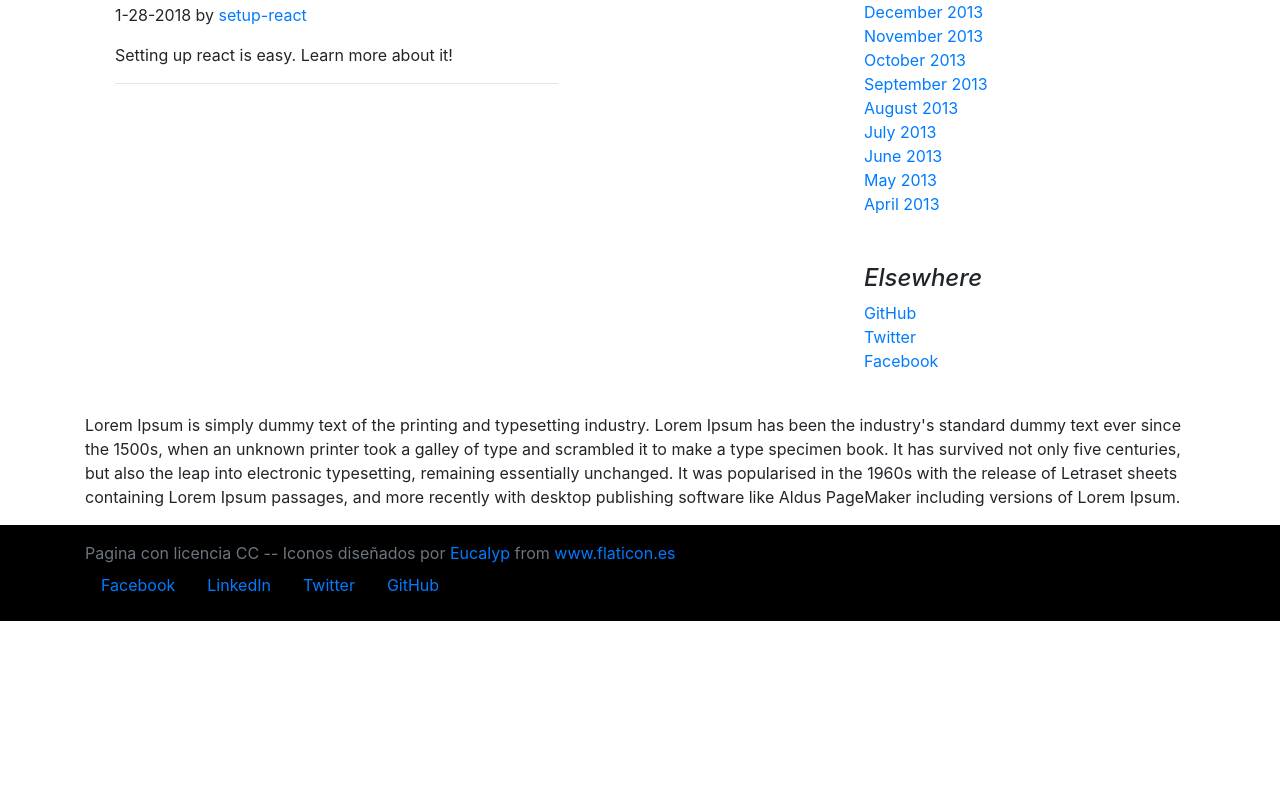
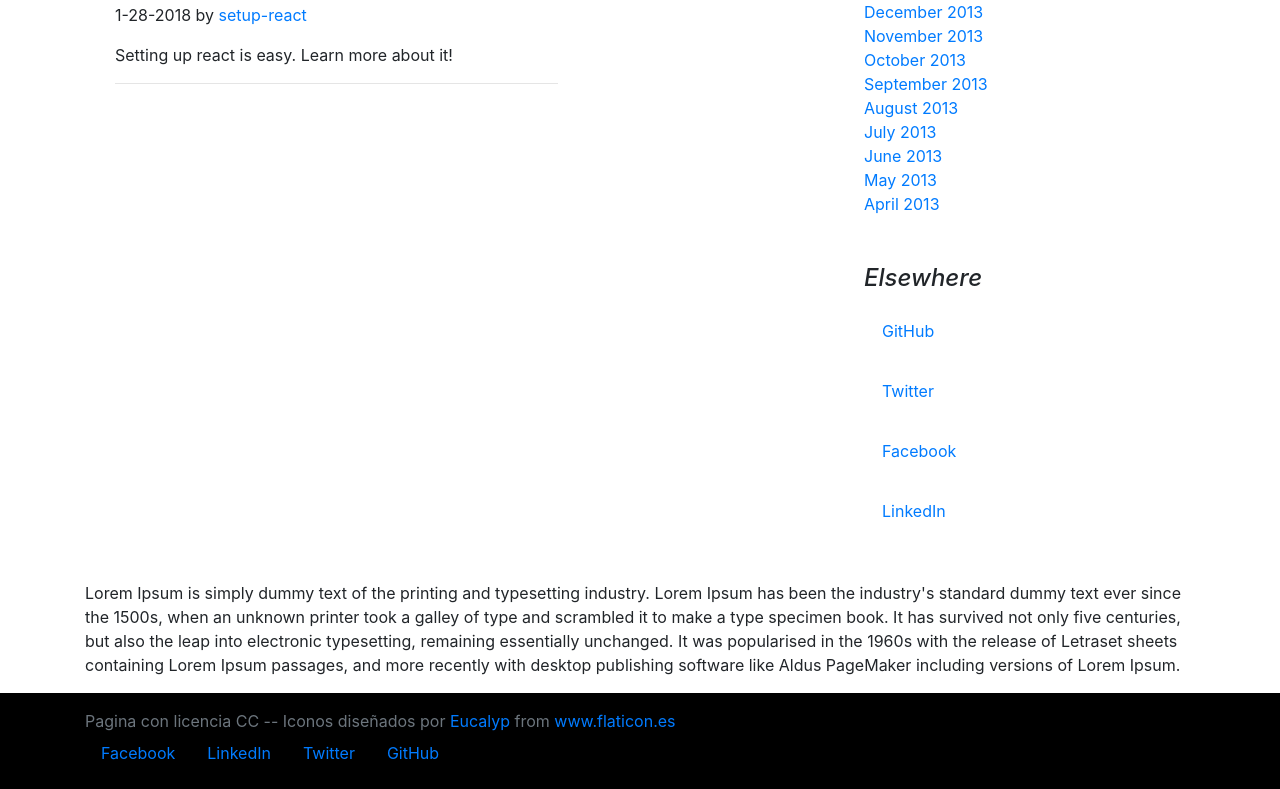
Before and after one commit to AlejandrinoSilva/FirstBlogs, a React (Create React App) app: page /#/ in a window 1280 px wide. Shown: the part 849-1638 px from the top of the page. Before the commit the page ends 1470 px from the top, so only its background shows below. Built offline with nearby package versions, Linux system fonts and the light colour scheme.

Commit message:
Button a

```diff
--- a/src/App.js
+++ b/src/App.js
@@ -68,7 +68,6 @@ class App extends Component {
               <Nav className="ml-auto">
                 <Nav.Item><Link className="nav-link" to="/">Home</Link></Nav.Item>
                 <Nav.Item><Link className="nav-link" to="/contact">Contact</Link></Nav.Item>
-                <Nav.Item><Link className="nav-link" to="/about">About</Link></Nav.Item>
               </Nav>
             </Navbar.Collapse>
           </Navbar>
@@ -87,7 +86,6 @@ class App extends Component {
         <Layout>
           <Switch>
             <Route exact path="/" component={Home} />
-            <Route path="/about" component={About} />
             <Route path="/contact" component={Contact} />
           </Switch>
         </Layout>
--- a/src/components/Home.js
+++ b/src/components/Home.js
@@ -8,6 +8,15 @@ const Styles = styled.div`
         position: relative;
     }
 
+`;
+const Button = styled.a`
+  display: inline-block;
+  border-radius: 3px;
+  padding: 0.5rem 0;
+  margin: 0.5rem 1rem;
+  width: 11rem;
+  background: transparent;
+  border: 2px solid white;
 `;
 
 export const Home = () => (
@@ -44,9 +53,10 @@ export const Home = () => (
                     <div className="p-4">
                         <h4 className="font-italic">Elsewhere</h4>
                         <ol className="list-unstyled">
-                            <li><a href="/">GitHub</a></li>
-                            <li><a href="/">Twitter</a></li>
-                            <li><a href="/">Facebook</a></li>
+                            <li><Button href="https://github.com/AlejandrinoSilva/">GitHub</Button></li>
+                            <li><Button href="https://twitter.com/ralejandrino">Twitter</Button></li>
+                            <li><Button href="https://www.facebook.com/ramon.themax">Facebook</Button></li>
+                            <li><Button href="https://www.linkedin.com/in/ramon-alejandrino-silva">LinkedIn</Button></li>
                         </ol>
                     </div>
                 </aside>
```
Also changed, not shown: 8 other files (tests, documents, lock files or other folders).
